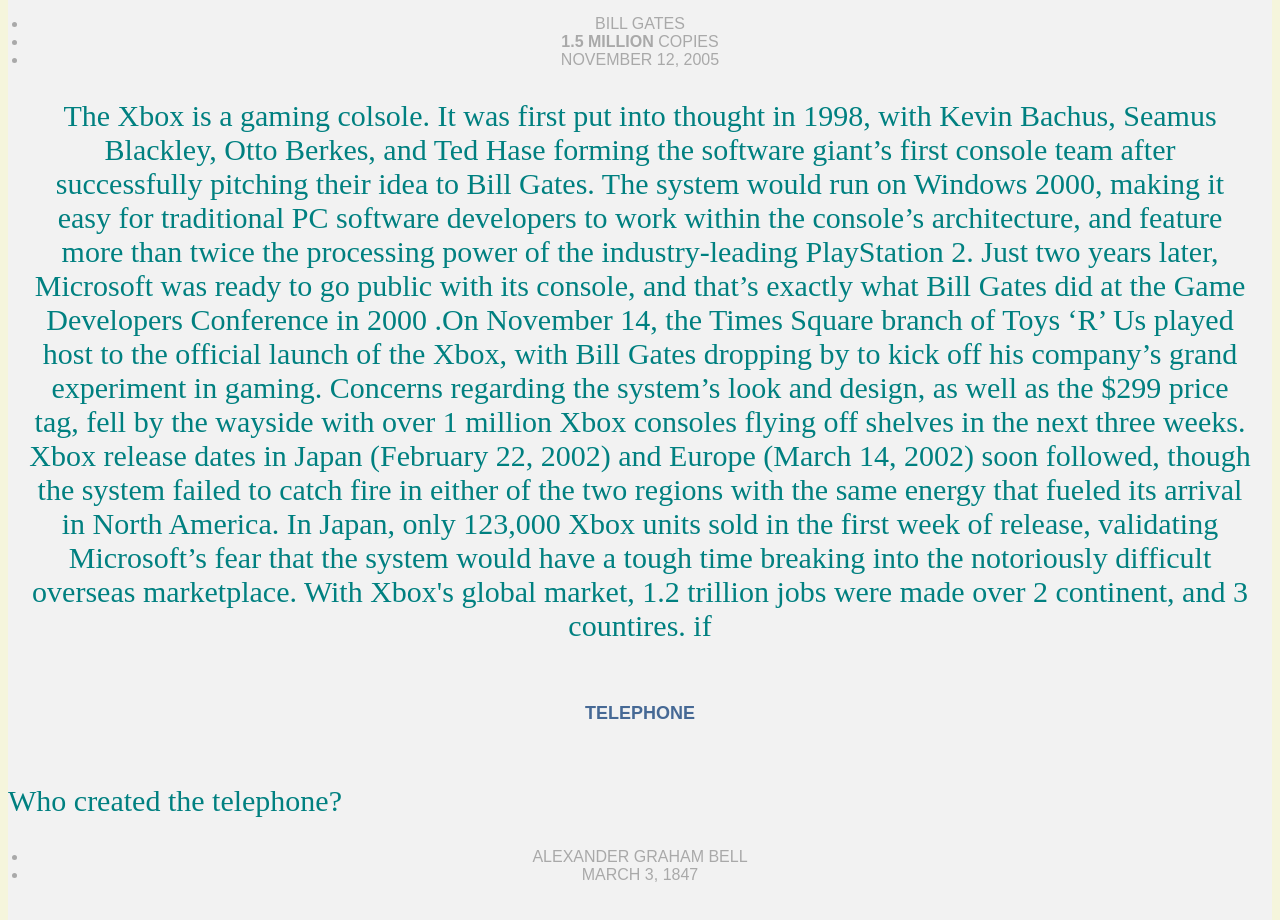
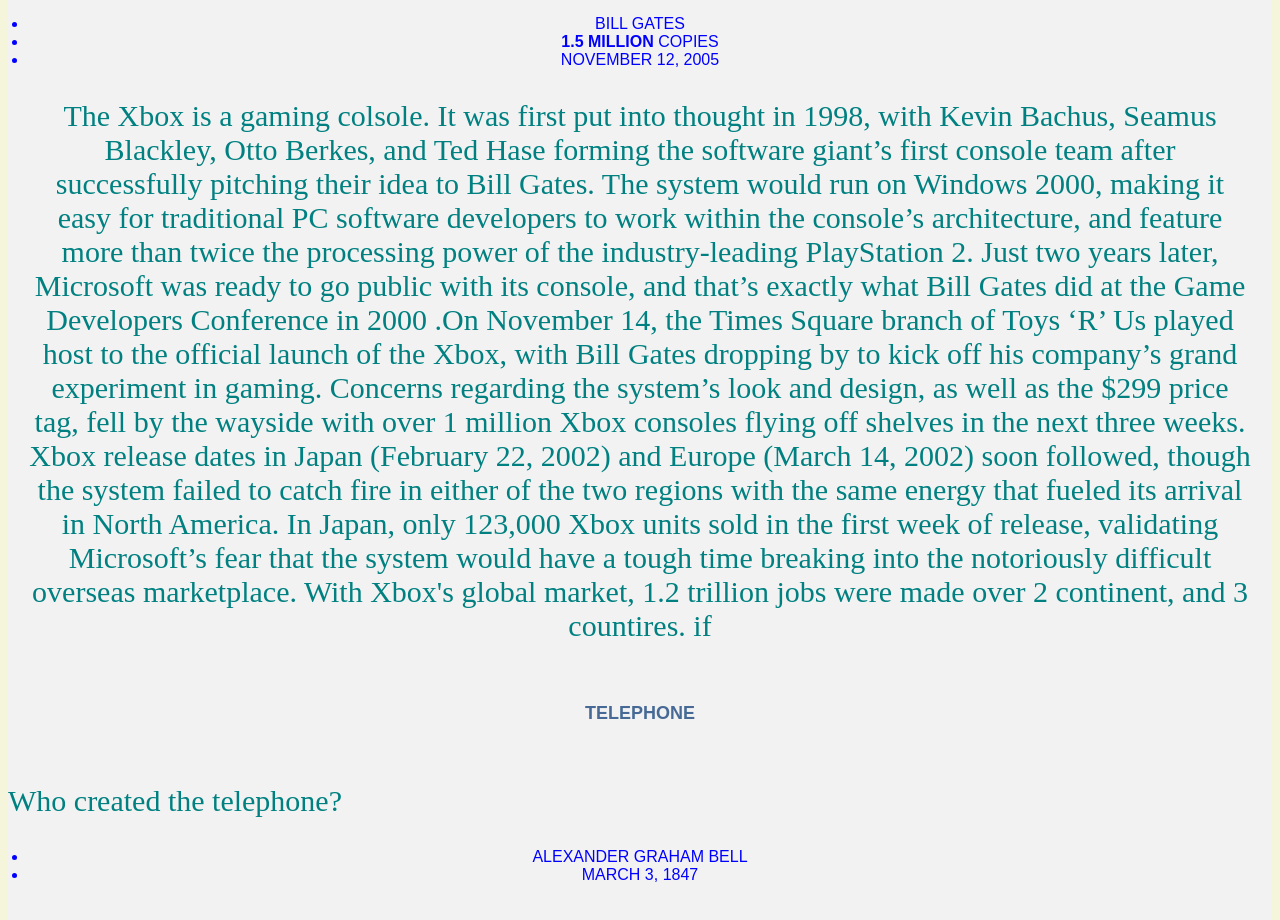
Before and after one commit to Elexar/New-Website, a plain HTML site: page index.html in a window 1280 px wide. Shown: the part 430-1350 px from the top of the page. Drawn offline with Linux system fonts and the light colour scheme.

Commit message:
Update styles.css

```diff
--- a/styles.css
+++ b/styles.css
@@ -76,10 +76,10 @@ ul {
   margin: 30px auto;
   padding: 0 20px;
   text-align: center;
-  color: darkgrey;
+  color: blue;
 }
 li {
-  color: darkgrey;
+  color: blue;
   font-family: 'Oswald', sans-serif;
   font-size: 16px;
   font-weight: 300;
@@ -87,4 +87,4 @@ li {
 }
 
 li:hover {
-  color: #DBE9EE;
+  color: blue;
```
